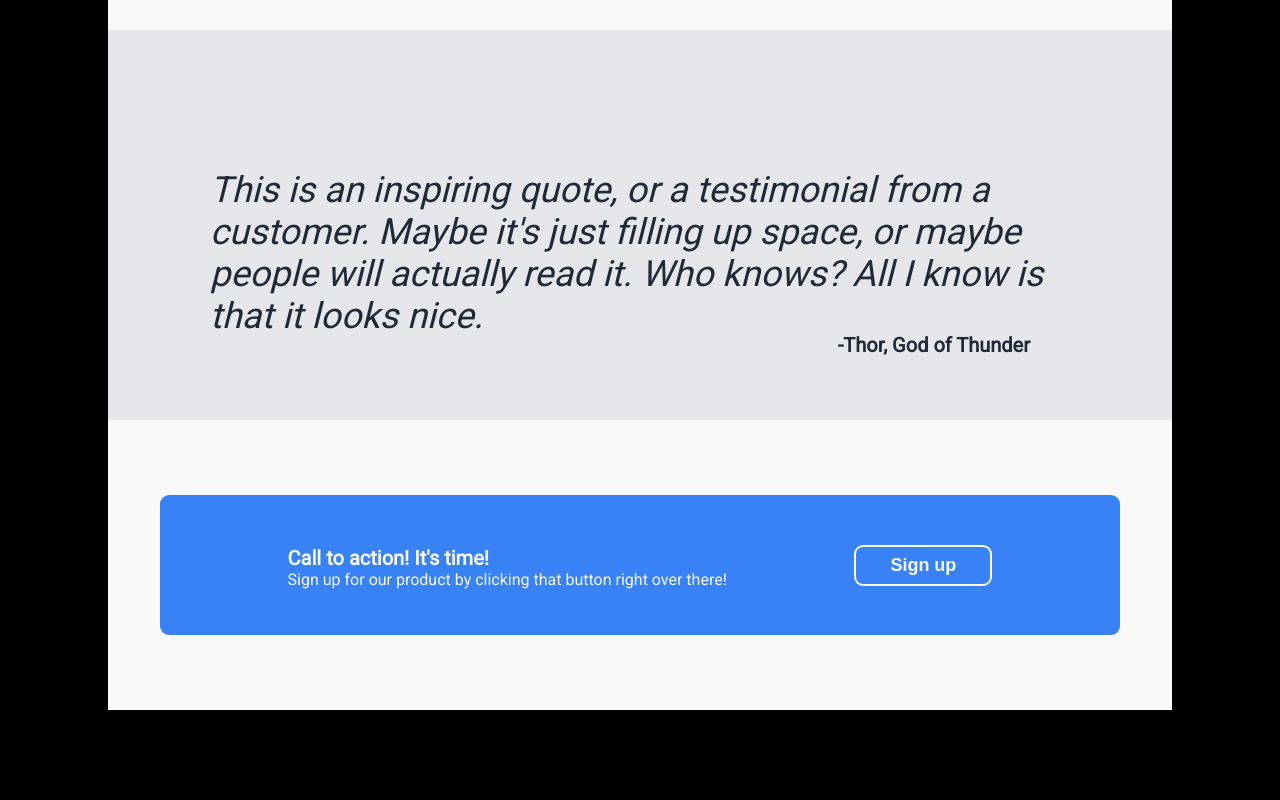
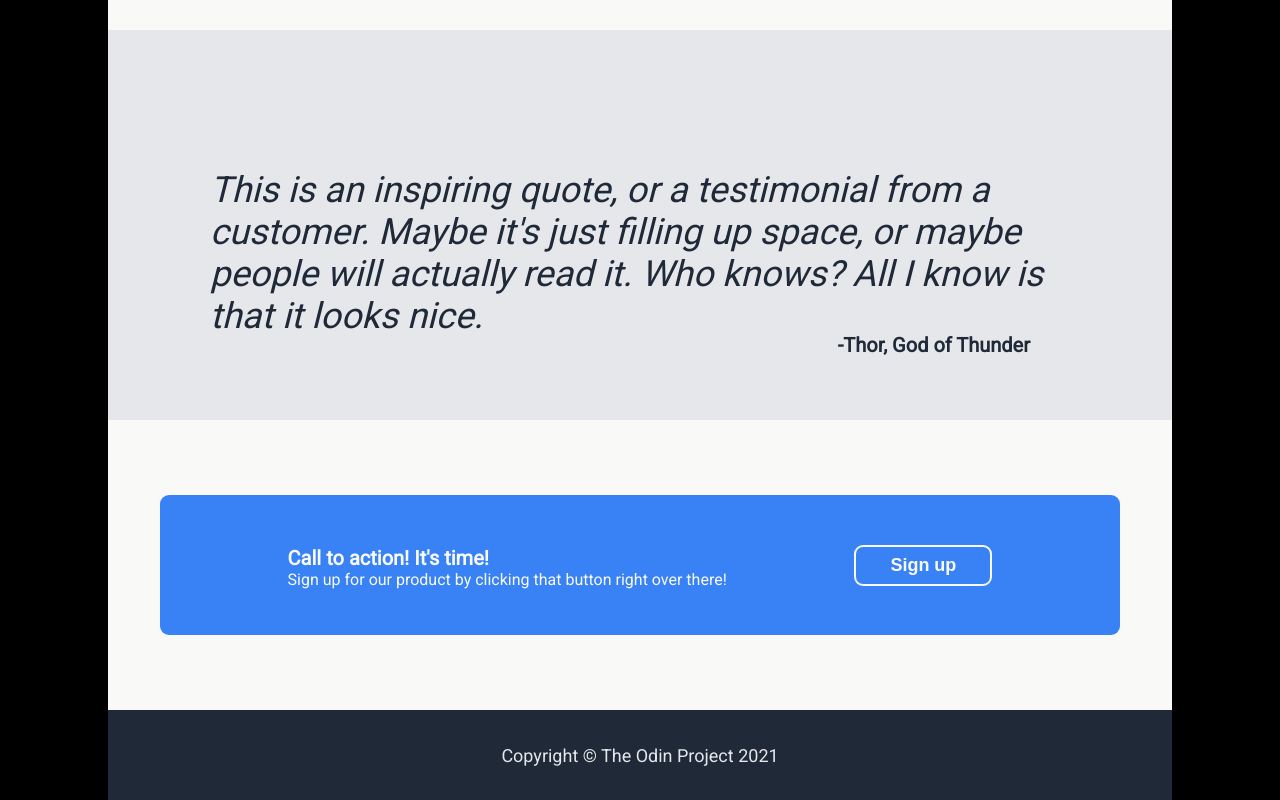
Before and after one commit to emlgth/odin-landing, a plain HTML site: page index.html in a window 1280 px wide. Shown: the part 987-1787 px from the top of the page. Before the commit the page ends 1697 px from the top, so only its background shows below. Drawn offline with Linux system fonts and the light colour scheme.

Commit message:
Add footer section and content to html and css

```diff
--- a/index.html
+++ b/index.html
@@ -69,5 +69,9 @@
     </div>
   </div>
 
+  <div class="footer">
+    <p>Copyright © The Odin Project 2021</p>
+  </div>
+
 </body>
 </html>
--- a/style.css
+++ b/style.css
@@ -11,15 +11,17 @@ body {
 .title,
 .information,
 .quote,
-.action-parent {
+.action-parent,
+.footer {
   width: 80%;
   margin: auto;
   padding: 20px;
 }
 
-/* will contain top two divs */
+/* will contain top two and footer divs */
 .header,
-.title {
+.title,
+.footer {
   background-color: #1F2937;
   display: flex;
 }
@@ -170,3 +172,11 @@ button {
   border: solid 2px #f9faf8;
   border-radius: 9px;
 }
+
+.footer {
+  height: 50px;
+  justify-content: center;
+  align-items: center;
+  color: #e5e7eb;
+  font-size: 18px;
+}
```
